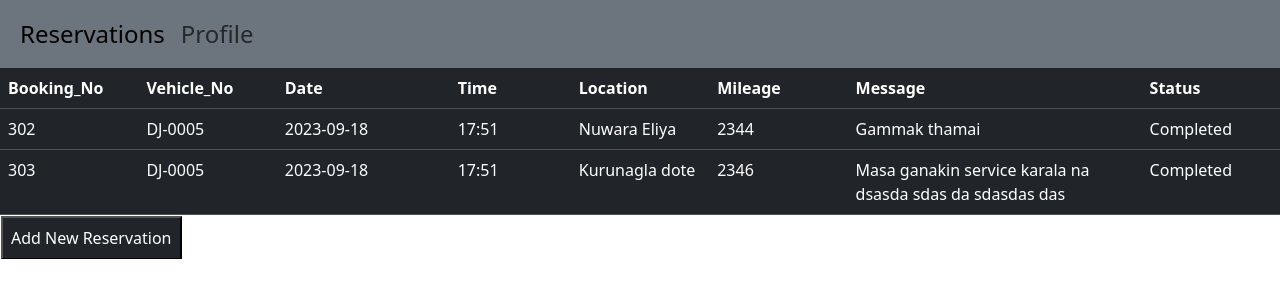
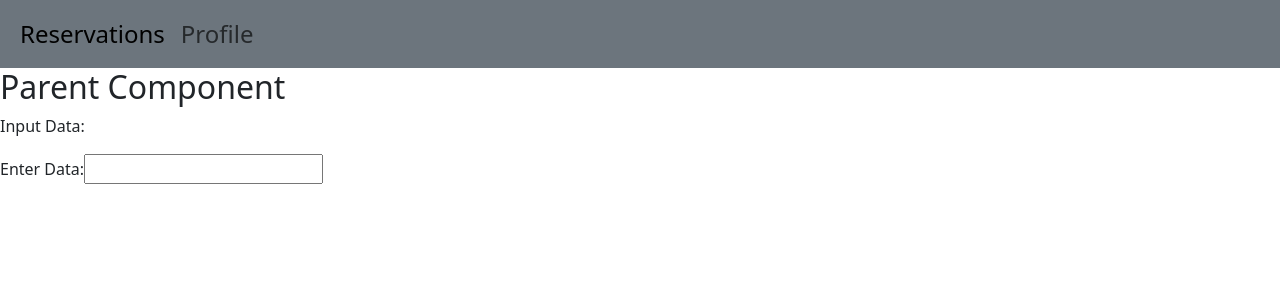
Before and after one commit to Hiransanjeewa/Vehicle-Service-Reservator, a React (Create React App) app in the folder vehicle-service-frontend/: page / in a window 1280 px wide. Shown: the top 300 px of the page. Built offline with nearby package versions, Linux system fonts and the light colour scheme.

Commit message:
Parent and child component added for testingstates

```diff
--- a/vehicle-service-frontend/src/Home.js
+++ b/vehicle-service-frontend/src/Home.js
@@ -5,6 +5,7 @@ import "bootstrap/dist/css/bootstrap.min.css";
 import Reservation from './components/reservations';
 import ReservationSender from './components/reservationSender';
 import UserProfile from './components/userProfile';
+import ParentComponent from './components/test/Reservation';
 
 //import CustomDatePickerComponent from './components/test';
 //import Date from './components/date';
@@ -20,7 +21,7 @@ export default function Home() {
         const renderComponent = () => {
             switch (selectedComponent) {
                 case 'Reservation':
-                    return <Reservation />;
+                    return <ParentComponent />;
                 case 'ReservationSender':
                     return <ReservationSender />;
                 case 'UserProfile':
--- a/vehicle-service-frontend/src/components/AddReservationForm.js
+++ b/vehicle-service-frontend/src/components/AddReservationForm.js
@@ -3,13 +3,22 @@ import BootstrapDatePickerComponent from './datePicker';
 
 
 
-export function AddReservationForm(setter) {
+export function AddReservationForm(ReservationFormSetter) {
   const style = {
     maindiv:{
        backgroundColor: "dark"
     }
+}
 
-}
+// const [formData, setFormData] = useState({
+//   vehicleNo: '',
+//   date: '',
+//   time: '',
+//   district: '',
+//   mileage: '',
+//   message: '',
+// });
+
 const Districts = [
   "Colombo", "Gampaha", " Kalutara", " Kandy", " Matale", " Nuwara Eliya", " Galle", " Matara", "Hambantota", " Jaffna", " Kilinochchi", " Mannar", " Vavuniya", " Mullaitivu", " Batticaloa", " Ampara", " Trincomalee", " Kurunegala", " Puttalam", " Anuradhapura", " Polonnaruwa", " Badulla", " Moneragala", " Ratnapura", " Kegalle"
 ]
@@ -72,9 +81,12 @@ const Districts = [
     </tr>
 
 
-setter(element)
+ReservationFormSetter(element)
     // if (element) {
     //   element.textContent = 'New Content';
     // }
     return null;
   }
+
+
+  //export default AddReservationForm;
--- a/vehicle-service-frontend/src/components/reservations.js
+++ b/vehicle-service-frontend/src/components/reservations.js
@@ -4,10 +4,35 @@ import 'bootstrap/dist/css/bootstrap.css';
 import "bootstrap/dist/js/bootstrap.bundle.min";
 import "./reservation.css"
 import  { useState } from 'react';
-import './scripts';
-import { AddReservationForm }  from './scripts';
+import './AddReservationForm';
+import { AddReservationForm }  from './AddReservationForm';
 
 export default function Reservation() {
+
+  const [newReservation, setNewReservation] = useState({
+
+    book_id: '',
+    name: '',
+    email: '',
+    phone: '',
+    date: '',
+    time: '',
+    location: '',
+    vehicle_no: '',
+    mileage: 0,
+    message: ''
+  } )
+
+
+  // Testing
+
+  const handleAddReservation = (formData) => {
+    // Handle the form data here, for example, updating state or making an API call
+    console.log('Form Data:', formData);
+  };
+
+
+  // TEsting
 
     const initialData = [
         {
--- /dev/null
+++ b/vehicle-service-frontend/src/components/test/AddReservation.js
@@ -0,0 +1,22 @@
+import React from 'react';
+
+function AddReservationForm({ inputData, setInputData }) {
+  const handleInputChange = (e) => {
+    // Update the inputData state with the input value
+    setInputData(e.target.value);
+  };
+
+  return (
+    <div>
+      <label htmlFor="inputField">Enter Data:</label>
+      <input
+        type="text"
+        id="inputField"
+        value={inputData}
+        onChange={handleInputChange}
+      />
+    </div>
+  );
+}
+
+export default AddReservationForm;
--- /dev/null
+++ b/vehicle-service-frontend/src/components/test/Reservation.js
@@ -0,0 +1,16 @@
+import React, { useState } from 'react';
+import AddReservationForm from './AddReservation';
+
+function ParentComponent() {
+  const [inputData, setInputData] = useState('');
+
+  return (
+    <div>
+      <h2>Parent Component</h2>
+      <p>Input Data: {inputData}</p>
+      <AddReservationForm inputData={inputData} setInputData={setInputData} />
+    </div>
+  );
+}
+
+export default ParentComponent;
```
